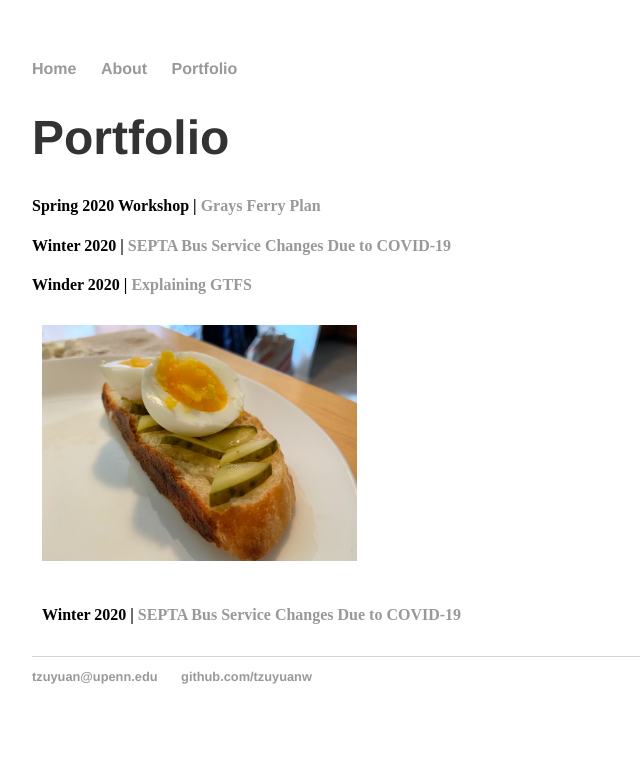
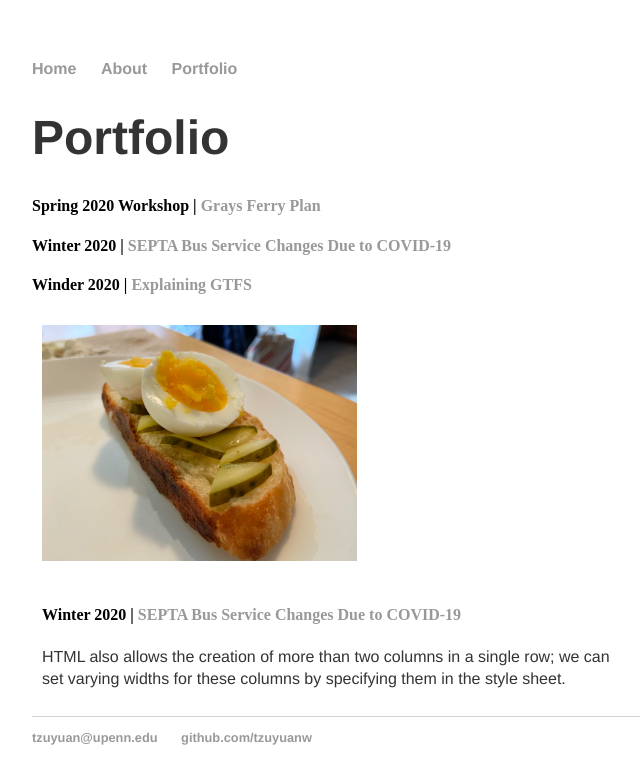
Before and after one commit to tzuyuanw/tzuyuanw.github.io, a Jekyll site: the page built from blog/index.html, in a window 1280 px wide. Shown: the top 784 px of the page, without its empty margins (160-800 px from the left). Built offline with Jekyll 4.4.1, drawn with Linux system fonts in a browser that asks for light colours.

Commit message:
Update index.html

```diff
--- a/blog/index.html
+++ b/blog/index.html
@@ -17,6 +17,9 @@ title: Portfolio
 	</div>
   	<div class="column right">
     		<h4>Winter 2020 | <a href="/blog/septaBusCovid19" title="SEPTA Bus Service Changes Due to COVID-19">SEPTA Bus Service Changes Due to COVID-19</a></h4>
+		<p>HTML also allows the creation of more than two columns in a single row;
+			we can set varying widths for these columns by specifying them in the style sheet.
+		</p>
   	</div>
 
 </div>
```
